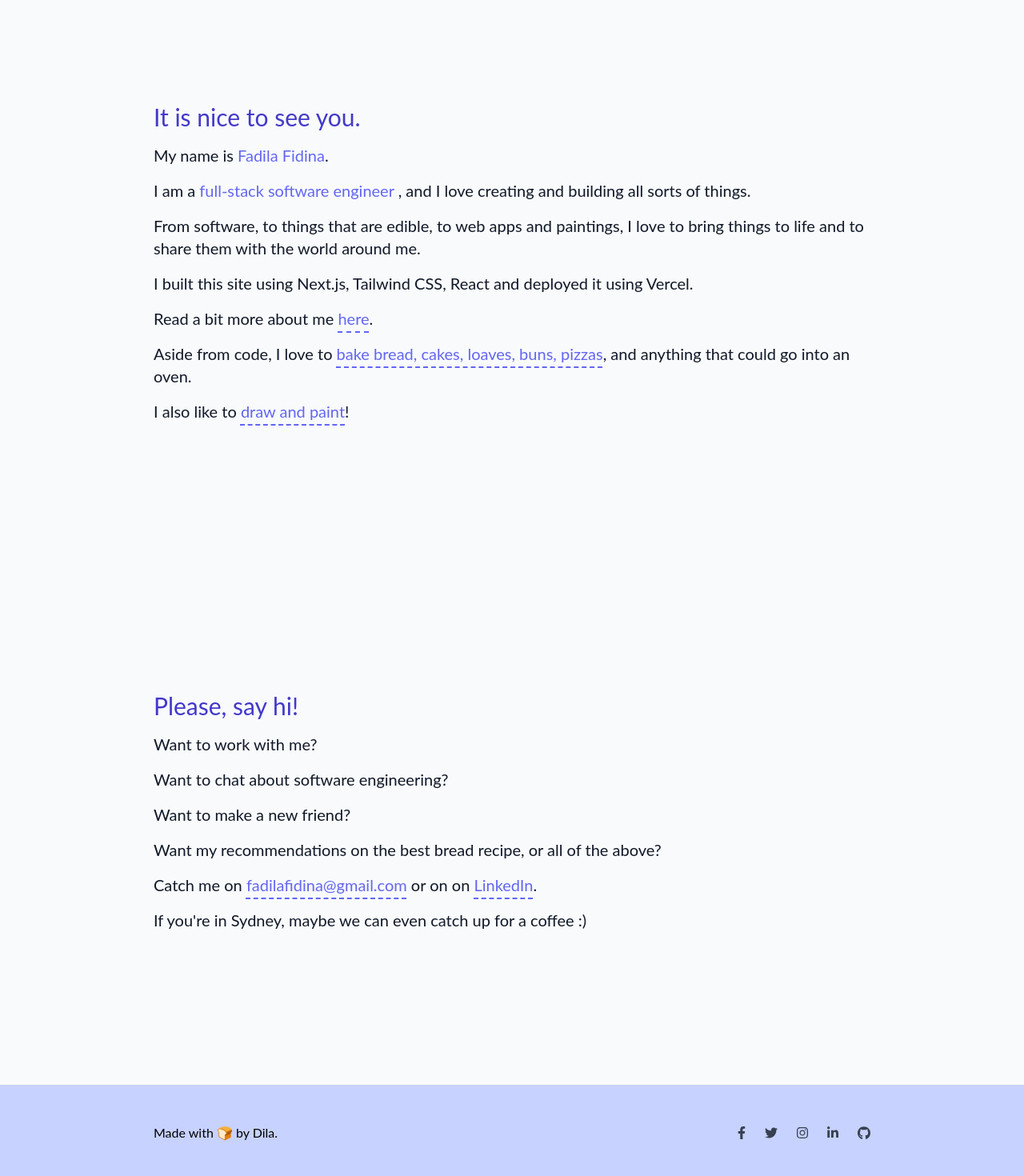
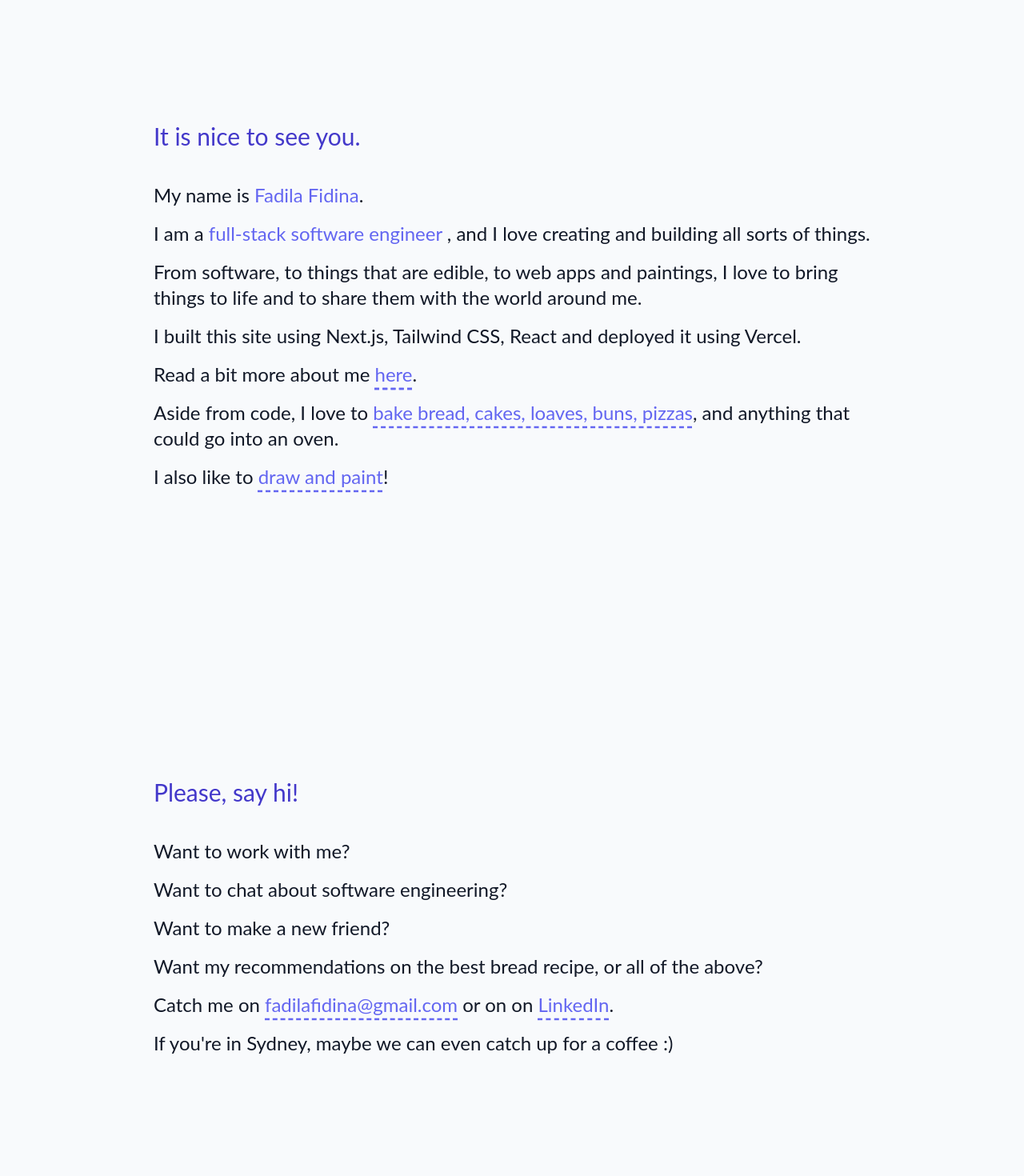
Before and after one commit to fadilafidina/me, a Next.js app in the folder nextjs-blog/: page / in a window 1280 px wide. Shown: the part 840-2310 px from the top of the page at 80% size. Built offline with nearby package versions, Linux system fonts and the light colour scheme.

Commit message:
minor text sizes

```diff
--- a/nextjs-blog/components/layout.js
+++ b/nextjs-blog/components/layout.js
@@ -18,7 +18,7 @@ export default function Layout({ children, home }) {
       </Head>
       {home ?
         <>
-          <div className='min-h-screen'>
+          <div className='min-h-screen text-2xl'>
             {/* <div class=" h-screen win-w-screen bg-cover bg-[url('../public/images/bg1.jpg')]"> */}
             <Navbar />
 
@@ -54,7 +54,7 @@ export default function Layout({ children, home }) {
 
           </div>
 
-          <div className="px-48 text-gray-900 text-lg min-h-screen" aria-label='main content'>
+          <div className="px-48 text-gray-900 text-2xl min-h-screen" aria-label='main content'>
             <main>{children}</main>
           </div>
 
@@ -62,7 +62,7 @@ export default function Layout({ children, home }) {
         </>
         : <>
           <Navbar />
-          <div className="py-24 px-48 text-gray-900 text-lg min-h-screen" aria-label='main content'>
+          <div className="py-24 px-48 text-gray-900 text-xl min-h-screen" aria-label='main content'>
             <main>{children}</main>
           </div>
           <Footer />
--- a/nextjs-blog/pages/about.js
+++ b/nextjs-blog/pages/about.js
@@ -7,7 +7,7 @@ export default function FirstPost() {
         <Head>
             <title>about</title>
         </Head>
-
+        <div className='text-xl'>
             <h1 className="text-3xl text-indigo-700">
                 It is nice to see you.
             </h1>
@@ -31,8 +31,9 @@ export default function FirstPost() {
             <div className='pt-4 flex'>
                 Aside from code, I love to bake bread, cakes, loaves, buns, pizzas, and anything that could go into an oven! I also like to draw and paint!
             </div>
+        </div>
 
-        <div className='pb-24'>
+        <div className='pb-24 text-xl'>
             <h1 className="text-2xl text-indigo-700 pt-24">
                 My journey to software engineering
             </h1>
--- a/nextjs-blog/pages/index.js
+++ b/nextjs-blog/pages/index.js
@@ -14,9 +14,9 @@ export default function Home() {
       {/* <div className='min-h-screen'> */}
 
       {/******* ABOUT SECTION *******/}
-      <div className='text-xl pb-36'>
+      <div className='pb-36'>
 
-        <h1 className="text-3xl text-indigo-700">
+        <h1 className="text-3xl text-indigo-700 py-6">
           It is nice to see you.
         </h1>
 
@@ -49,9 +49,9 @@ export default function Home() {
         </div>
       </div>
 
-      <div className='text-xl py-48'>
+      <div className='py-48'>
 
-        <h1 className="text-3xl text-indigo-700">
+        <h1 className="text-3xl text-indigo-700 py-6">
           Please, say hi!
         </h1>
 
```
Lines whose indentation alone changed are shown as unchanged.
